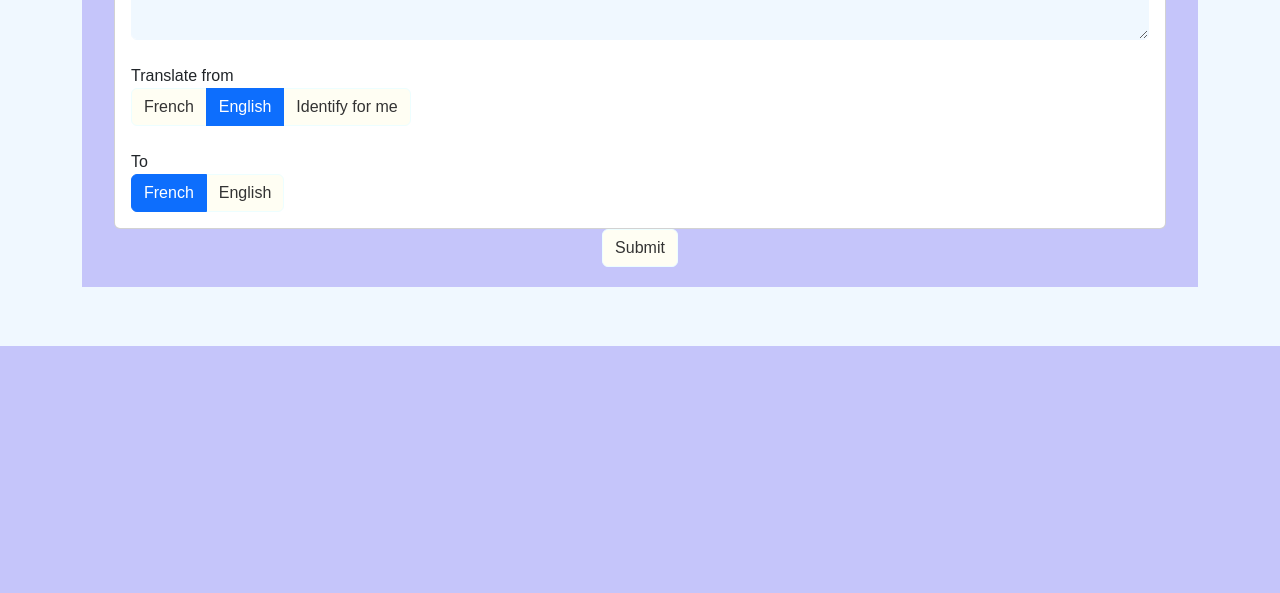
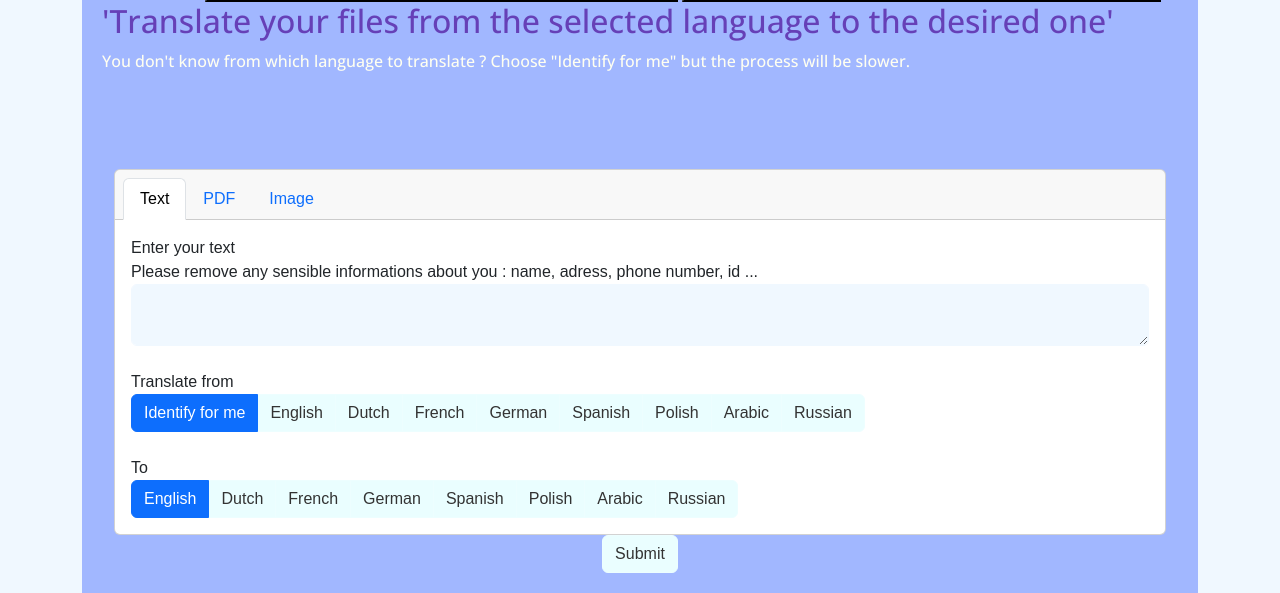
Before and after one commit to Murmure0/IdLetters, a Flask app: page / in a window 1280 px wide. Shown: the part 454-1047 px from the top of the page. Before the commit the page ends 800 px from the top, so only its background shows below. Run offline with Flask 3, Linux system fonts and the light colour scheme; some libraries are stand-ins or nearby versions; some web fonts are replaced.

Commit message:
pdf : load and export big text, multiple pages; more languages; WIP : translation of the page

```diff
--- a/appli/app.py
+++ b/appli/app.py
@@ -5,6 +5,19 @@ from flask import Flask, render_template, request, Response,session,flash
 import sys
 sys.path.insert(0, 'appli/toolBox/')
 from toolBox import translateText, fromFiles
+
+# Upload pdf
+import os
+from os import walk
+from werkzeug.utils import secure_filename
+
+# Extract txt from pdf
+from langchain.document_loaders import UnstructuredFileLoader
+
+# Extract txt from img
+from langchain.document_loaders.image import UnstructuredImageLoader
+import cv2
+import numpy as np
 
 # Debug
 import logging
@@ -19,7 +32,9 @@ app.secret_key = '123' # you should not see that, shoo
 # ------------------------------------------------------------------------- #
 # PDF upload
 
+# UPLOAD_FOLDER = "appli\\uploads"
 UPLOAD_FOLDER = "uploads"
+
 ALLOWED_EXTENSIONS = {'pdf','jpg', 'jpeg', 'png', 'heif', 'heic'}
 app.config['UPLOAD_FOLDER'] = UPLOAD_FOLDER
 
@@ -33,35 +48,47 @@ def translate_text():
     if request.method == 'GET':
         return render_template('translate.html', translation_result=None)
 
-    # Get text from PDF/Img/Text zone:
+    # # Get text from PDF/Img/Text zone:
+    # selected_language = request.form['language']
+    # session['prev_lang'] = "en"
+    # session['title'] = 'Translate your files from the selected language to the desired one'
+    # session['body'] = "You don't know from which language to translate ? Choose "Identify for me" but the process will be slower."
+    # if selected_language:
+    #     translated_txt = y
+
 
     if 'input_pdf' in request.files:
         pdf_file = request.files['input_pdf']
         if pdf_file.filename != '':
-            return fromFiles.importing_pdf(pdf_file)
+            return importing_pdf(pdf_file)
 
 
     if 'input_img' in request.files:
         img_file = request.files['input_img']
         if img_file.filename != '':
-            return fromFiles.importing_img(img_file)
+            return importing_img(img_file)
 
     input_text = request.form.get('input_text')
 
     # Get the langs from/to translate
     transl_from = request.form.get('language_from')
+    transl_to = request.form.get('language_to')
 
     # Identify the language from the text given
     if transl_from == 'idk':
-        # Pipeline -----------------------------------------------------------------------
-        transl_from = translateText.detect_lang_ppl(input_text)
+        # Pipeline ------------------------------------------------------------------------
+        try :
+
+            transl_from = translateText.detect_lang_ppl(input_text)
+
+        except Exception as e:
+            error_message= f"Sorry the translation from {transl_from} to {transl_to} is not availble."
         # API -----------------------------------------------------------------------------
         # try :
         #     json_lang = translateText.detec_lang_API(input_text)
         #     transl_from = json_lang[0]['label']
         # except Exception as e:
         #     error_message=f'error : {json_lang}|{e}'
-    transl_to = request.form.get('language_to')
 
     # Error checking
     error_message = None
@@ -76,7 +103,6 @@ def translate_text():
 
     # Translation
     if input_text :
-
         # API -----------------------------------------------------------------------------
         # translation_result_json = translateText.make_trad_API(input_text, transl_from, transl_to)
         # try:
@@ -86,11 +112,19 @@ def translate_text():
         #     return render_template('translate.html', error_message=error_message)
 
         # Pipeline -----------------------------------------------------------------------
-        translation_result = translateText.make_trad_ppl(input_text, transl_from, transl_to)
+        try:
+            if len(input_text) > 500:
+                translation_result = translateText.large_txt_translation(input_text,transl_from, transl_to)
+            else :
+                translation_result = translateText.make_trad_ppl(input_text, transl_from, transl_to)
+        except OSError as error:
+            error_message = f"Sorry, translation from {transl_from} to {transl_to} not available yet."
 
+        if error_message:
+            return render_template('translate.html', error_message=error_message)
         # Translated text processing
         langs = f"Translation done from {transl_from} to {transl_to}."
-        translation_result = translation_result.replace(".", ".<br />")
+        translation_result = translation_result.replace(". ", ".<br />")
         session['translation_result'] = translation_result
 
         return render_template('translate.html', translation_result=session.get('translation_result'), langs=langs, translation_done=True, input_text=input_text)
@@ -109,12 +143,66 @@ def download_pdf():
         'Content-Type': 'application/pdf'
     })
 
+
+## IMPORT TXT FROM IMG ------------------------------------------------------------------------------------
+def importing_img(img_file):
+    if img_file.filename == '':
+            flash('No selected file')
+            return render_template('translate.html', translation_result=None)
+    if img_file and allowed_file(img_file.filename):
+        filename = secure_filename(img_file.filename)
+        img_path = os.path.join(app.config['UPLOAD_FOLDER'], filename)
+        img_file.save(img_path)
+        txt_from_img = extract_img_txt(img_path, filename)
+        return render_template('translate.html', img_uploaded="img uploaded", txt_from_img=txt_from_img)
+    return render_template('translate.html', img_uploaded="img not uploaded, extention allowed : .jpg, .jpeg, .png")
+
+def extract_img_txt(img_path, filename):
+    # Enhance Brightness:
+    # image = cv2.imread(img_path)
+    # brightness_factor=1.2
+    # contrast_factor=1.2
+    # enhanced_image = cv2.convertScaleAbs(image, alpha=contrast_factor, beta=brightness_factor)
+    # # enhanced_image.save(img_path)
+    # output_path = os.path.join(app.config['UPLOAD_FOLDER'], filename)
+    # cv2.imwrite(output_path, enhanced_image)
+
+    loader = UnstructuredImageLoader(img_path)
+    data = loader.load()
+    txt_from_img = data[0].page_content
+    return txt_from_img
+
+## IMPORT TXT FROM PDF ------------------------------------------------------------------------------------
+def importing_pdf(pdf_file):
+    if pdf_file.filename == '':
+            flash('No selected file')
+            return render_template('translate.html', translation_result=None)
+    if pdf_file and allowed_file(pdf_file.filename):
+        filename = secure_filename(pdf_file.filename)
+        pdf_path = os.path.join(app.config['UPLOAD_FOLDER'], filename)
+        pdf_file.save(pdf_path)
+        txt_from_pdf = extract_pdf_txt(pdf_path)
+        return render_template('translate.html', pdf_uploaded="pdf uploaded", txt_from_pdf=txt_from_pdf)
+    return render_template('translate.html', pdf_uploaded="pdf not uploaded, extention allowed : .pdf")
+
+def extract_pdf_txt(pdf_file):
+
+    loader = UnstructuredFileLoader(pdf_file)
+    documents = loader.load()
+    pdf_pages_content = '\n'.join(doc.page_content for doc in documents)
+
+    return pdf_pages_content
+
+def allowed_file(filename):
+    return '.' in filename and \
+           filename.rsplit('.', 1)[1].lower() in ALLOWED_EXTENSIONS
+
+
 # ------------------------------------------------------------------------- #
 # Running app
 
 if __name__ == '__main__':
     # Debug:
-    logging.basicConfig(level=logging.DEBUG, format='%(asctime)s - %(name)s - %(levelname)s - %(message)s')
-
-    app.run(debug=True, port=4995)
-    # app.run(port=4995)
+    # logging.basicConfig(level=logging.DEBUG, format='%(asctime)s - %(name)s - %(levelname)s - %(message)s')
+    # app.run(debug=True, port=4995)
+    app.run(port=4995)
--- a/appli/static/styles.css
+++ b/appli/static/styles.css
@@ -69,7 +69,7 @@ body {
 
   /* Jumbotron styles */
   .jumbotron {
-    background-color: #c5c5fa; /* Violet pastel */
+    background-color: #a1b7ff; /* Violet pastel */
     padding: 20px;
     margin-bottom: 0;
     color: #333;
@@ -77,7 +77,7 @@ body {
 
   /* Button styles */
   .btn {
-    background-color: #fffef3; /* Yellow pastel */
+    background-color: #eafeff; /* Yellow pastel */
     border-color: #edfeff; /* Yellow pastel */
     color: #333;
   }
--- a/appli/templates/translate.html
+++ b/appli/templates/translate.html
@@ -27,7 +27,13 @@
             <div class="horizontal-line"></div>
             <br>
 
-            <h2>Translate your files from the selected language to the desired one<br></h2>
+            <form action="/set_language" method="post">
+                <button type="submit" name="language" value="fr"><img src="static\\fr.svg" alt="French Flag"> Français</button>
+                <button type="submit" name="language" value="en"  checked="checked"><img src="path_to_english_flag.png" alt="English Flag"> English</button>
+                <button type="submit" name="language" value="de"><img src="path_to_german_flag.png" alt="German Flag"> Deutsch</button>
+            </form>
+
+            <h2>'Translate your files from the selected language to the desired one'<br></h2>
             <div class="intro">
                 You don't know from which language to translate ? Choose "Identify for me" but the process will be slower.<br>
             </div>
@@ -67,25 +73,63 @@
                                             <label for="language_from">Translate from</label>
                                             <br>
                                             <div class="btn-group" role="group" aria-label="Choose the language to translate from">
+
+                                                <input type="radio" id="idk" name="language_from" value="idk" class="btn-check" checked="checked">
+                                                <label class="btn btn-outline-primary" for="idk"> Identify for me </label>
+
+                                                <input type="radio" id="en" name="language_from" value="en" class="btn-check">
+                                                <label class="btn btn-outline-primary" for="en"> English </label>
+
+                                                <input type="radio" id="nl_from" name="language_from" value="nl" class="btn-check" >
+                                                <label class="btn btn-outline-primary" for="nl_from"> Dutch </label>
+
                                                 <input type="radio" id="fr" name="language_from" value="fr" class="btn-check">
                                                 <label class="btn btn-outline-primary" for="fr"> French </label>
 
-                                                <input type="radio" id="en" name="language_from" value="en" class="btn-check" checked="checked">
-                                                <label class="btn btn-outline-primary" for="en"> English </label>
+                                                <input type="radio" id="de_from" name="language_from" value="de" class="btn-check" >
+                                                <label class="btn btn-outline-primary" for="de_from"> German </label>
 
-                                                <input type="radio" id="idk" name="language_from" value="idk" class="btn-check">
-                                                <label class="btn btn-outline-primary" for="idk"> Identify for me </label>
+                                                <input type="radio" id="es_from" name="language_from" value="es" class="btn-check" >
+                                                <label class="btn btn-outline-primary" for="es_from"> Spanish </label>
+
+                                                <input type="radio" id="pl_from" name="language_from" value="pl" class="btn-check" >
+                                                <label class="btn btn-outline-primary" for="pl_from"> Polish </label>
+
+                                                <input type="radio" id="ar_from" name="language_from" value="ar" class="btn-check" >
+                                                <label class="btn btn-outline-primary" for="ar_from"> Arabic </label>
+
+                                                <input type="radio" id="ru_from" name="language_from" value="ru" class="btn-check" >
+                                                <label class="btn btn-outline-primary" for="ru_from"> Russian </label>
                                             </div>
                                             <br><br>
 
                                             <label for="language_to">To</label>
                                             <br>
                                             <div class="btn-group" role="group" aria-label="Language To">
-                                                <input type="radio" id="fr_to" name="language_to" value="fr" class="btn-check" checked="checked">
+
+                                                <input type="radio" id="en_to" name="language_to" value="en" class="btn-check"  checked="checked">
+                                                <label class="btn btn-outline-primary" for="en_to"> English </label>
+
+                                                <input type="radio" id="nl_to" name="language_to" value="nl" class="btn-check" >
+                                                <label class="btn btn-outline-primary" for="nl_to"> Dutch </label>
+
+                                                <input type="radio" id="fr_to" name="language_to" value="fr" class="btn-check">
                                                 <label class="btn btn-outline-primary" for="fr_to"> French </label>
 
-                                                <input type="radio" id="en_to" name="language_to" value="en" class="btn-check" >
-                                                <label class="btn btn-outline-primary" for="en_to"> English </label>
+                                                <input type="radio" id="de_to" name="language_to" value="de" class="btn-check" >
+                                                <label class="btn btn-outline-primary" for="de_to"> German </label>
+
+                                                <input type="radio" id="es_to" name="language_to" value="es" class="btn-check" >
+                                                <label class="btn btn-outline-primary" for="es_to"> Spanish </label>
+
+                                                <input type="radio" id="pl_to" name="language_to" value="pl" class="btn-check" >
+                                                <label class="btn btn-outline-primary" for="pl_to"> Polish </label>
+
+                                                <input type="radio" id="ar_from" name="language_from" value="ar" class="btn-check" >
+                                                <label class="btn btn-outline-primary" for="ar_from"> Arabic </label>
+
+                                                <input type="radio" id="ru_from" name="language_from" value="ru" class="btn-check" >
+                                                <label class="btn btn-outline-primary" for="ru_from"> Russian </label>
                                             </div>
                                             <br>
                                         </div>
```
Also changed, not shown: appli/templates/index copy.html (deleted, +0 -11 lines), appli/templates/index.html (deleted, +0 -11 lines), appli/toolBox/fromFiles.py (+43 -65 lines), appli/toolBox/translateText.py (+49 -8 lines), appli/static/fr.svg (added), 4 other files.
